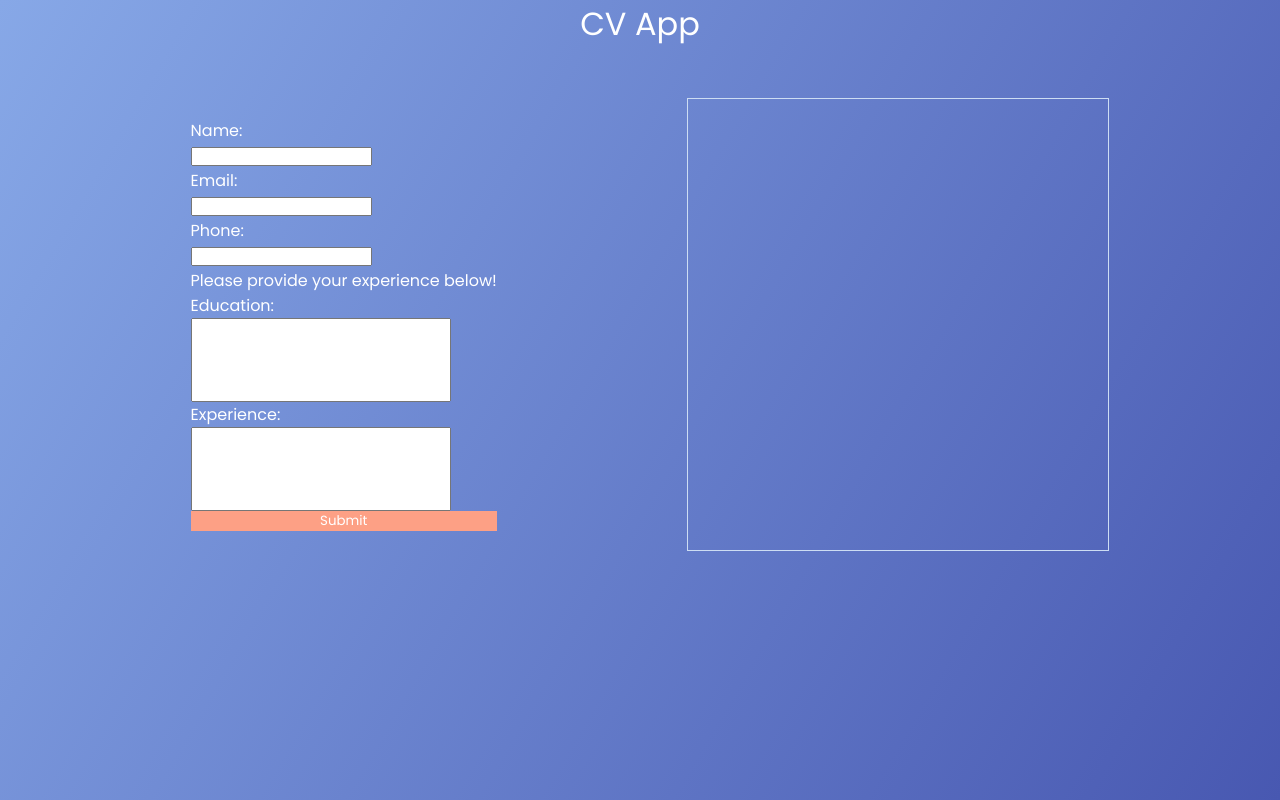
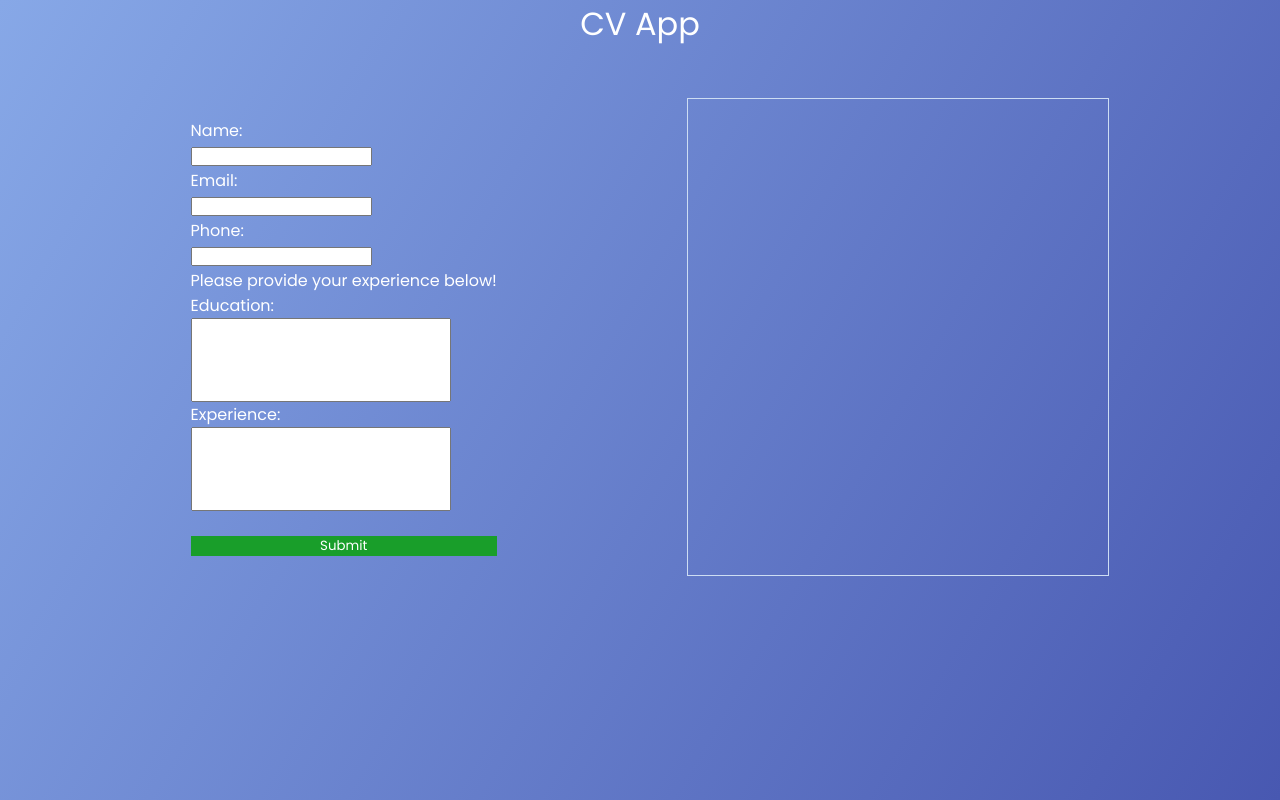
Before and after one commit to kaitlinswanson/cv-project, a React (Create React App) app: page / in a window 1280 px wide. Built offline with nearby package versions, Linux system fonts and the light colour scheme.

Commit message:
button styling

```diff
--- a/src/App.css
+++ b/src/App.css
@@ -56,14 +56,14 @@ form {
  .submit {
   color: white;
   font-family: "Poppins", sans-serif;
-  background-color: #fda085;
+  background-color: #199e2a;
   border: 0px;
 }
 
 #edit {
   color: white;
   font-family: "Poppins", sans-serif;
-  background-color: #fda085;
+  background-color: #e6413b;
   border: 0px;
   display: none;
   width: 30px;
--- a/src/components/InputForm.js
+++ b/src/components/InputForm.js
@@ -51,6 +51,7 @@ const InputForm = ({setInputName, inputName, setInputEmail, inputEmail, inputPho
             <label>Experience: <br></br>
             <input value={inputExperience} onChange={inputExperienceHandler} className="experience"></input>
             </label>
+            <br></br>
         <button onClick={submitHandler} className="submit" type="submit">Submit</button>
         </form>
     )
```
